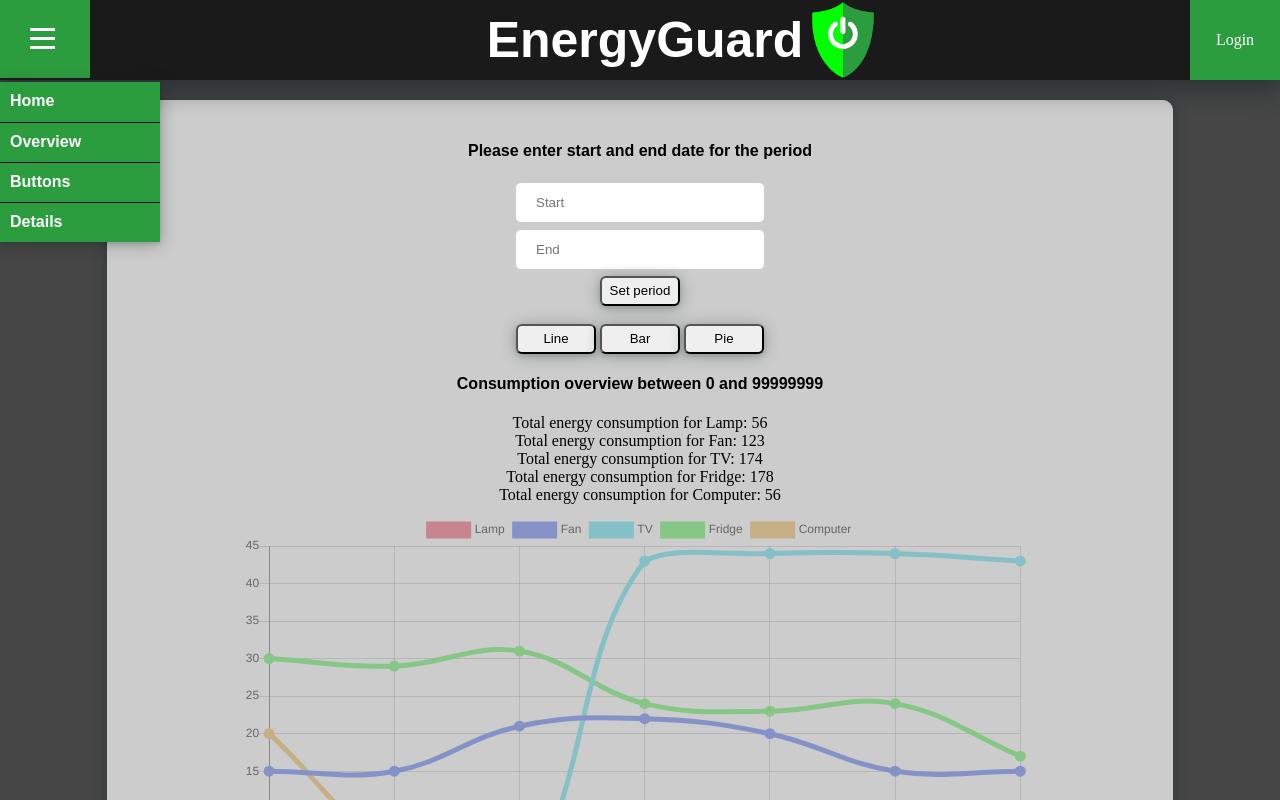
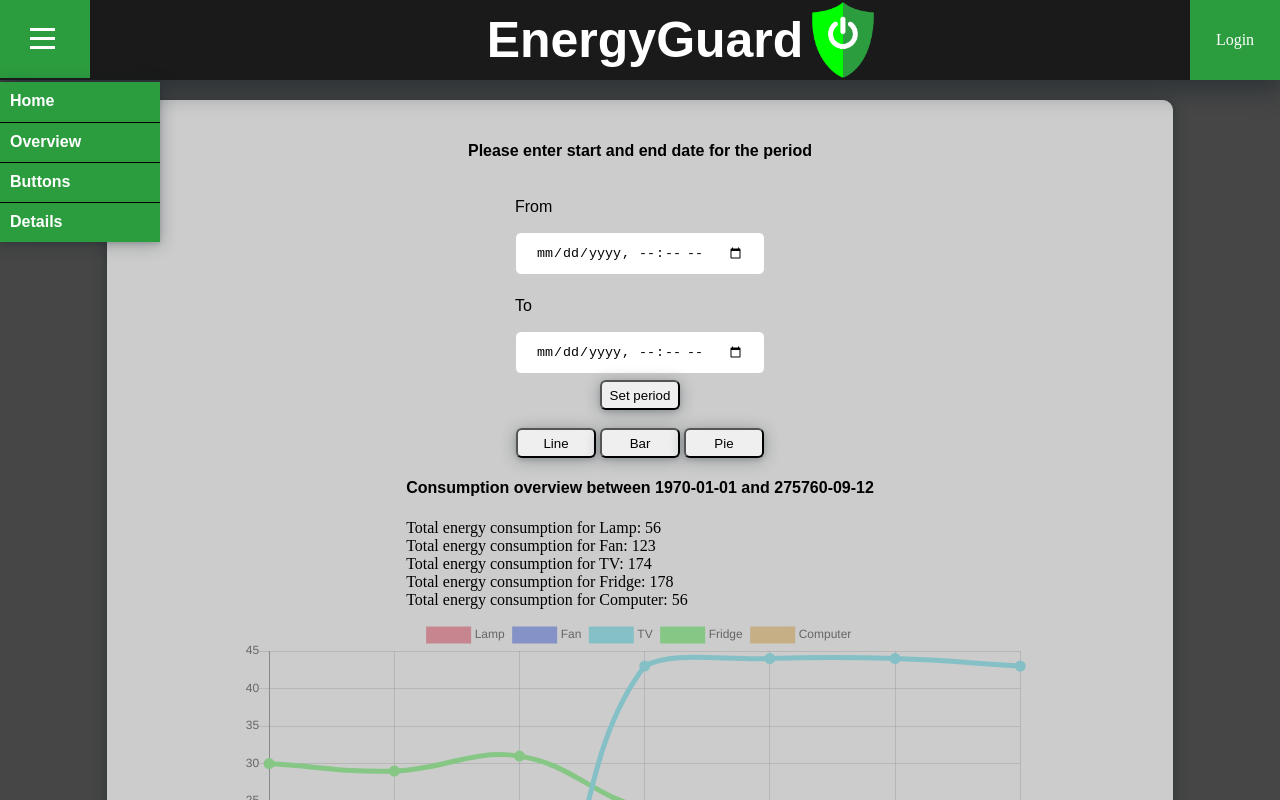
Before and after one commit to Smoxshirt/EnergyGuard, a Vue app: page /details in a window 1280 px wide. Shown: the top 800 px of the page. Built offline with nearby package versions, Linux system fonts and the light colour scheme; no server answers.

Commit message:
period/date picker for graphs

```diff
--- a/src/presenters/DetailsPresenter.vue
+++ b/src/presenters/DetailsPresenter.vue
@@ -5,8 +5,10 @@
     export default {
         data(){
             return{
-                startTime: 10002,
-                endTime: 10007,
+              //  startTime: 10002,
+              //  endTime: 10007,
+                startTime: this.toFormattedDate(10002),
+                endTime: this.toFormattedDate(10007),
                 periodConsumption: [],
                 graphData: [],
                 graphLabels: [],
@@ -27,6 +29,14 @@
             model: Object
         },
         methods: {
+            toFormattedDate(dayNumber) {
+                const date = new Date(dayNumber * 24 * 60 * 60 * 1000);
+                const year = date.getFullYear();
+                const month = (date.getMonth() + 1).toString().padStart(2, "0");
+                const day = date.getDate().toString().padStart(2, "0");
+
+                return `${year}-${month}-${day}`;
+            },
             periodCheck(update){
                     return (update[1] === this.startTime || (update[1] > this.startTime && update[1] < this.endTime) || update[1] === this.endTime);
                 },
@@ -45,10 +55,14 @@
                 // this.generateGraphArrays();
             },
             updateStartTime(e){
-                this.startTime = e.target.value;
+                //this.startTime = e.target.value;
+                const date = new Date(e.target.value);
+                this.startTime = Math.floor(date.getTime() / (24 * 60 * 60 * 1000));
             },
             updateEndTime(e){
-                this.endTime = e.target.value;
+                //this.endTime = e.target.value;
+                const date = new Date(e.target.value);
+                this.endTime = Math.floor(date.getTime() / (24 * 60 * 60 * 1000));
             },
             generateGraphArrays(){
                 /* this.graphData = new Array(this.model.devices[0].periodConsumption.length);
@@ -95,10 +109,10 @@
     <div class="general-container">
     <h4>Please enter start and end date for the period</h4>
     <div>
-        <input @change="updateStartTime" placeholder="Start" />
+       <p>From</p> <input type="datetime-local" @change="updateStartTime" placeholder="Start" />
     </div>
     <div>
-        <input @change="updateEndTime" placeholder="End" />
+       <p>To</p> <input type="datetime-local" @change="updateEndTime" placeholder="End" />
     </div>
     <div>
         <button class="buttons2" @click="setPeriod">Set period</button>
@@ -107,10 +121,13 @@
     <div>
         <button class="buttons2" @click="setLine">Line</button> <button class="buttons2" @click="setBar">Bar</button> <button class="buttons2" @click="setPie">Pie</button>
     </div>
-    <h4>Consumption overview between {{ this.model.startTime }} and {{ this.model.endTime }}</h4>
-    <div v-for="device in this.model.devices">
-        Total energy consumption for {{ device.name }}:&nbsp;{{ device.periodTotal }}
+    <div>
+        <h4>Consumption overview between {{ toFormattedDate(this.model.startTime) }} and {{ toFormattedDate(this.model.endTime) }}</h4>
+        <div v-for="device in this.model.devices">
+            Total energy consumption for {{ device.name }}:&nbsp;{{ device.periodTotal }}
+        </div>
     </div>
+
     <LineChartView v-if="this.displayLine"
     :dataArray="this.graphArray"
     :labelArray="this.model.devices[0].graphLabels"
--- a/src/views/TimerView.vue
+++ b/src/views/TimerView.vue
@@ -35,7 +35,7 @@ export default {
         setScheduledTimer() {
             const selectedDateTime = new Date(this.currentDateTime);
             const timestamp = selectedDateTime.getTime();
-            console.log(timestamp);
+            console.log("scheduled time " + timestamp);
         },
         setTimer() {
             console.log("current time " + new Date().getTime())
```
